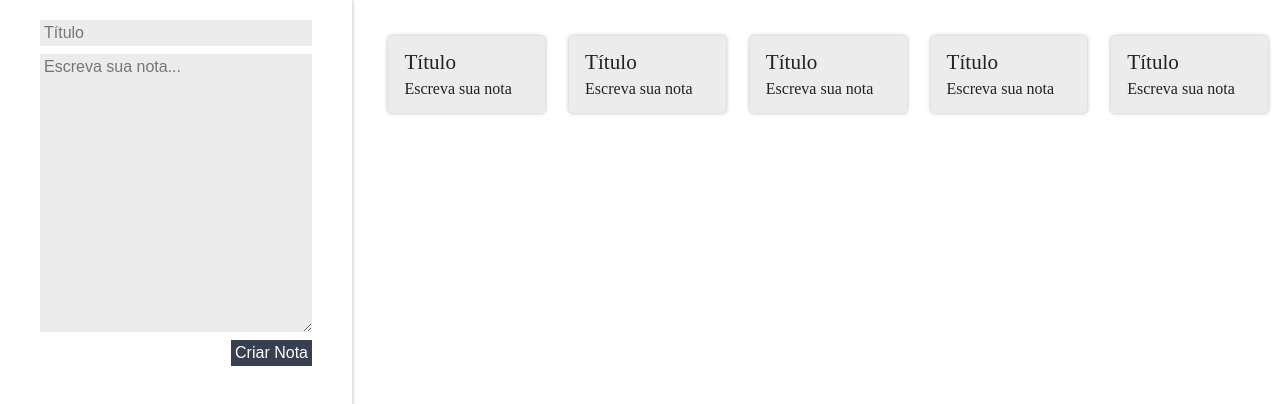
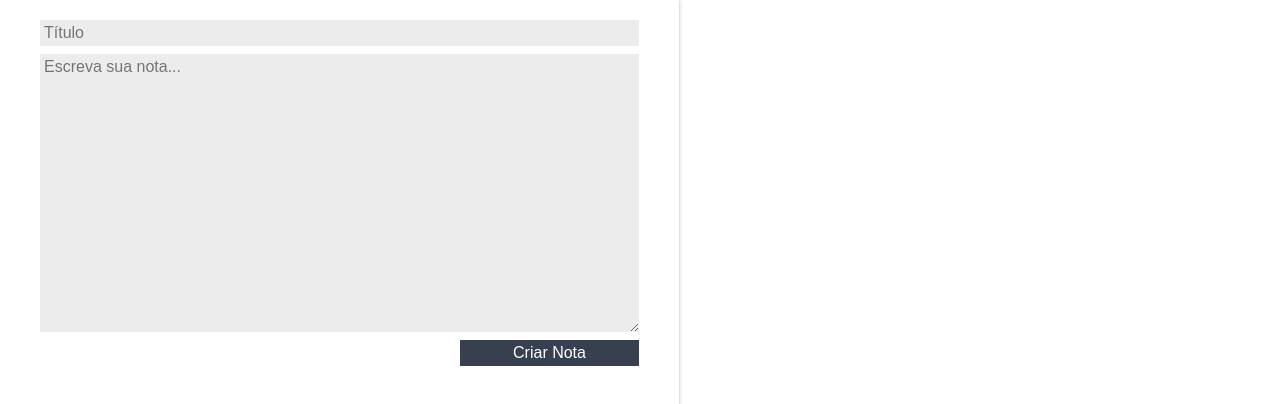
Before and after one commit to VicenteLamberti/curso-react-ceep, a React (Create React App) app: page / in a window 1280 px wide. Shown: the top 404 px of the page. Built offline with nearby package versions, Linux system fonts and the light colour scheme; the HTML template or start-up script is replaced by a standard one.

Commit message:
Criando state e gerando notas com o form

```diff
--- a/src/App.js
+++ b/src/App.js
@@ -5,16 +5,31 @@
 import './assets/index.css';
 class App extends Component {
 
+  constructor(){
+    super();
+
+    this.state={
+      notas:[]
+    };
+  }
   criarNota(titulo, texto){
-    console.log(titulo,texto);
+    const novaNota = {titulo,texto};
+    const novoArrayDeNotas = [...this.state.notas, novaNota];
+    const novoEstado={
+      notas:novoArrayDeNotas
+    }
+
+
+    this.setState(novoEstado)
+
   }
 
 
   render() {
     return (
       <section className="conteudo">
-        <FormularioCadastro criarNota={this.criarNota}/>
-        <ListaDeNotas notas={[1,2,23,4,5]}/>
+        <FormularioCadastro criarNota={this.criarNota.bind(this)}/>
+        <ListaDeNotas notas={this.state.notas}/>
       </section>
     );
   }
--- a/src/components/CardNota/CardNota.jsx
+++ b/src/components/CardNota/CardNota.jsx
@@ -1,13 +1,14 @@
 import React, { Component } from "react";
 import "./estilo.css";
 class CardNota extends Component {
+
   render() {
     return (
       <section className="card-nota">
         <header className="card-nota_cabecalho">
-          <h3 className="card-nota_titulo">Título</h3>
+          <h3 className="card-nota_titulo">{this.props.titulo}</h3>
         </header>
-        <p className="card-nota_texto">Escreva sua nota</p>
+        <p className="card-nota_texto">{this.props.texto}</p>
       </section>
     );
   }
--- a/src/components/ListaDeNotas/ListaDeNotas.jsx
+++ b/src/components/ListaDeNotas/ListaDeNotas.jsx
@@ -5,10 +5,10 @@
   render() {
     return (
       <ul className="lista-notas">
-        {this.props.notas.map((index) => {
+        {this.props.notas.map((nota,index) => {
           return (
             <li className="lista-notas_item" key={index}>
-              <CardNota/>
+              <CardNota titulo={nota.titulo} texto={nota.texto}/>
             </li>
           );
         })}
```
